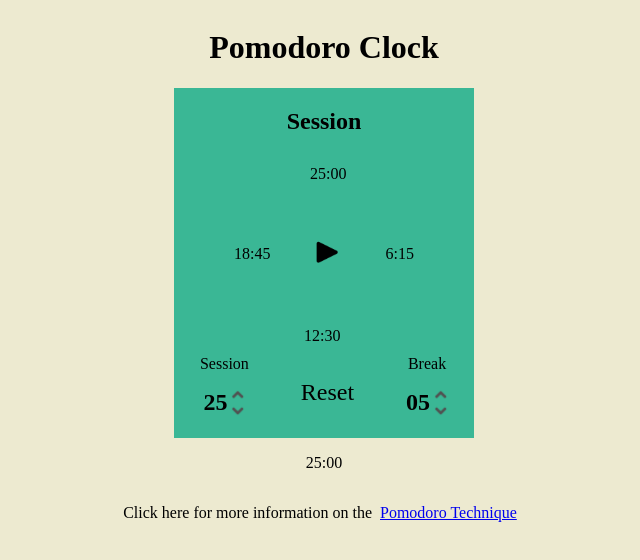
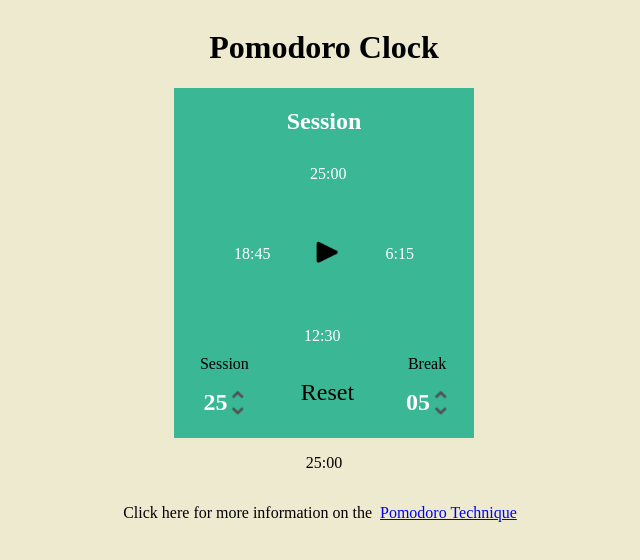
Before and after one commit to JeffAbney/react-pomodoro-clock, a React app: page / in a window 1280 px wide. Shown: the top 560 px of the page, without its empty margins (316-956 px from the left). Built offline with nearby package versions, Linux system fonts and the light colour scheme.

Commit message:
End animation after one repetition, remove the -1 from timer setting.

```diff
--- a/src/components/App.js
+++ b/src/components/App.js
@@ -357,9 +357,9 @@ class App extends Component {
     let time = this.state.minutes;
     this.secondsRemaining = time * 60 + Number(this.state.seconds);
     if (this.state.plays === 1) {
-      filler.style.setProperty('--time', this.secondsRemaining + 1 + 's');
-  	  spinner.style.setProperty('--time', this.secondsRemaining + 1 + 's');
-  	  mask.style.setProperty('--time', this.secondsRemaining + 1 + 's');
+      filler.style.setProperty('--time', this.secondsRemaining  + 's');
+  	  spinner.style.setProperty('--time', this.secondsRemaining  + 's');
+  	  mask.style.setProperty('--time', this.secondsRemaining  + 's');
   	  this.timeoutHandle = setTimeout(this.ani, 1500);
   	} else {
       this.timeoutHandle = setTimeout(this.ani, 1500);
--- a/src/styles/App.css
+++ b/src/styles/App.css
@@ -35,6 +35,7 @@ a {
 
 /*--------------- Dial Component Style --------------------- */
 .dial-container {
+	color: white;
 	display: flex;
 	flex-direction: column;
 	justify-content: flex-start;
@@ -107,7 +108,7 @@ a {
 }
 
 .spinner-ani {
-  animation: rota var(--time) linear infinite;
+  animation: rota var(--time) linear 1;
   animation-play-state: running;
 }
 
@@ -121,7 +122,7 @@ a {
 }
 
 .filler-ani {
-  animation: opa var(--time) steps(1, end) infinite reverse;
+  animation: opa var(--time) steps(1, end) 1 reverse;
   animation-play-state: running;
 }
 
@@ -136,7 +137,7 @@ a {
 }
 
 .mask-ani {
-  animation: opa var(--time) steps(1, end) infinite;
+  animation: opa var(--time) steps(1, end) 1;
   animation-play-state: running;
 }
 
```
